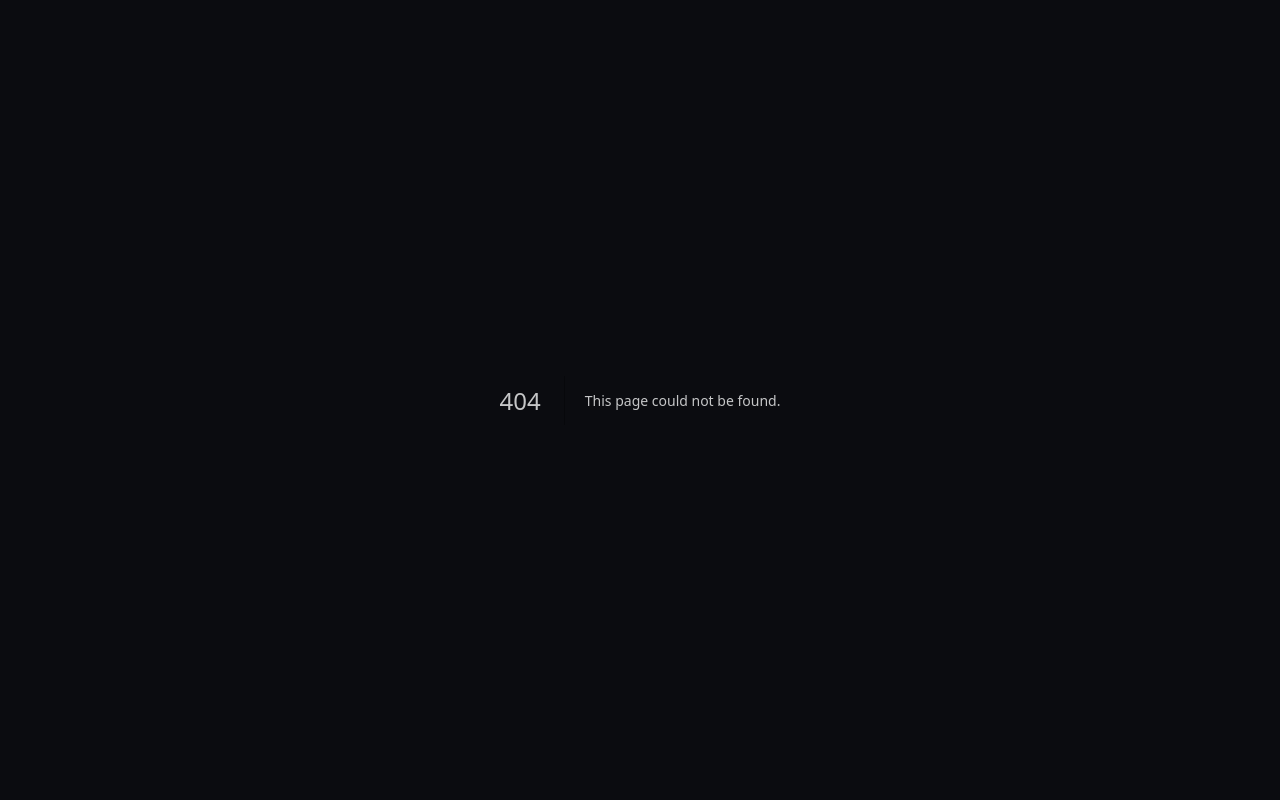
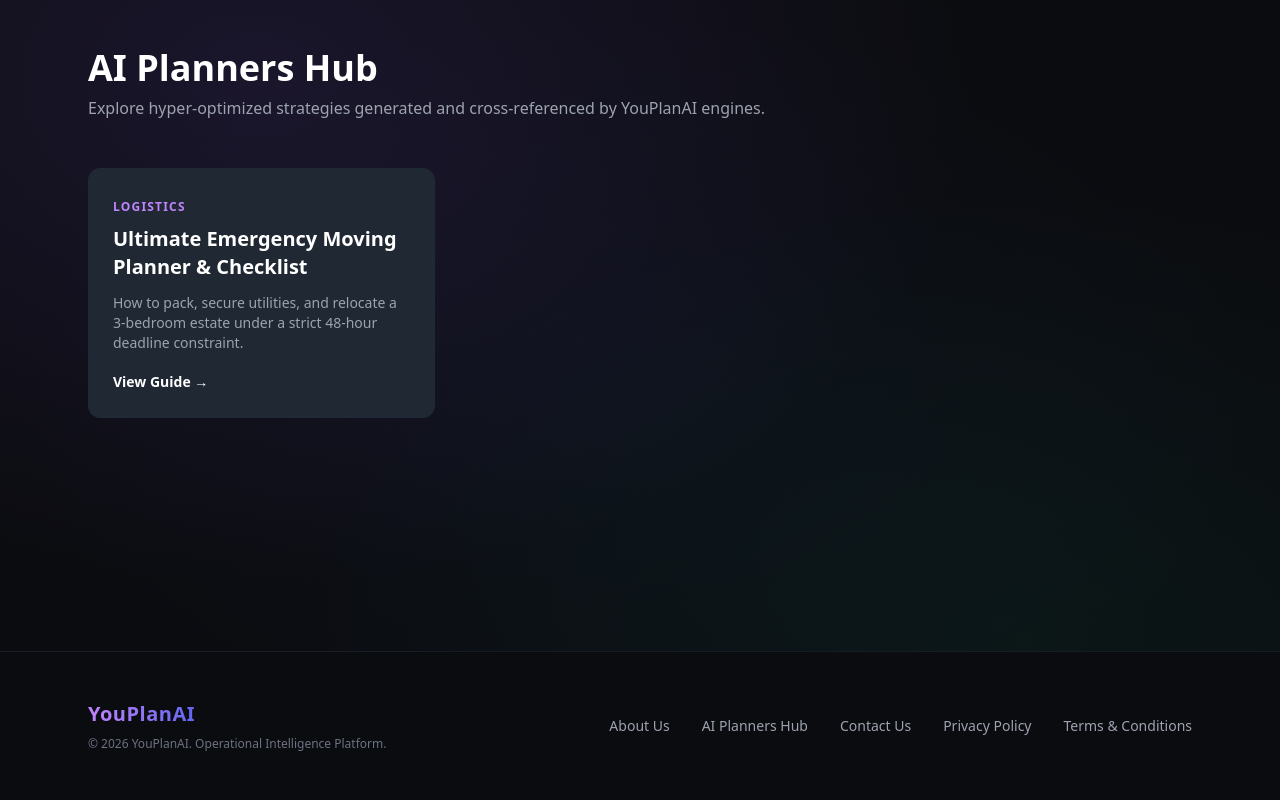
Before and after one commit to mediabienvennue-crypto/pinterest-saas, a Next.js app in the folder pinterest-saas-plannerai/pinterest-saas/: page /blog in a window 1280 px wide. Before the commit this address had no page. Shown: the top 800 px of the page. Built offline with nearby package versions, Linux system fonts and the light colour scheme.

Commit message:
Create page.js

```diff
--- /dev/null
+++ b/pinterest-saas-plannerai/pinterest-saas/app/blog/page.js
@@ -0,0 +1,18 @@
+export default function BlogIndex() {
+  return (
+    <div className="max-w-6xl mx-auto px-6 py-12 text-[#c5c6c7]">
+        <h1 className="text-4xl font-bold text-white mb-2">AI Planners Hub</h1>
+        <p className="text-gray-400 mb-12">Explore hyper-optimized strategies generated and cross-referenced by YouPlanAI engines.</p>
+        <div className="grid grid-cols-1 md:grid-cols-2 lg:grid-cols-3 gap-8">
+            <article className="bg-[#1f2833] rounded-xl overflow-hidden border border-gray-800 hover:border-purple-500 transition-all duration-300 p-6">
+                <span className="text-xs font-bold text-purple-400 tracking-widest uppercase">Logistics</span>
+                <h2 className="text-xl font-bold text-white mt-2 mb-3">
+                  <a href="/planners/ultimate-emergency-moving-planner-and-checklist" className="hover:text-purple-400 transition">Ultimate Emergency Moving Planner & Checklist</a>
+                </h2>
+                <p className="text-sm text-gray-400 mb-4">How to pack, secure utilities, and relocate a 3-bedroom estate under a strict 48-hour deadline constraint.</p>
+                <a href="/planners/ultimate-emergency-moving-planner-and-checklist" className="text-sm text-white font-semibold inline-flex items-center hover:underline">View Guide &rarr;</a>
+            </article>
+        </div>
+    </div>
+  );
+}
```
